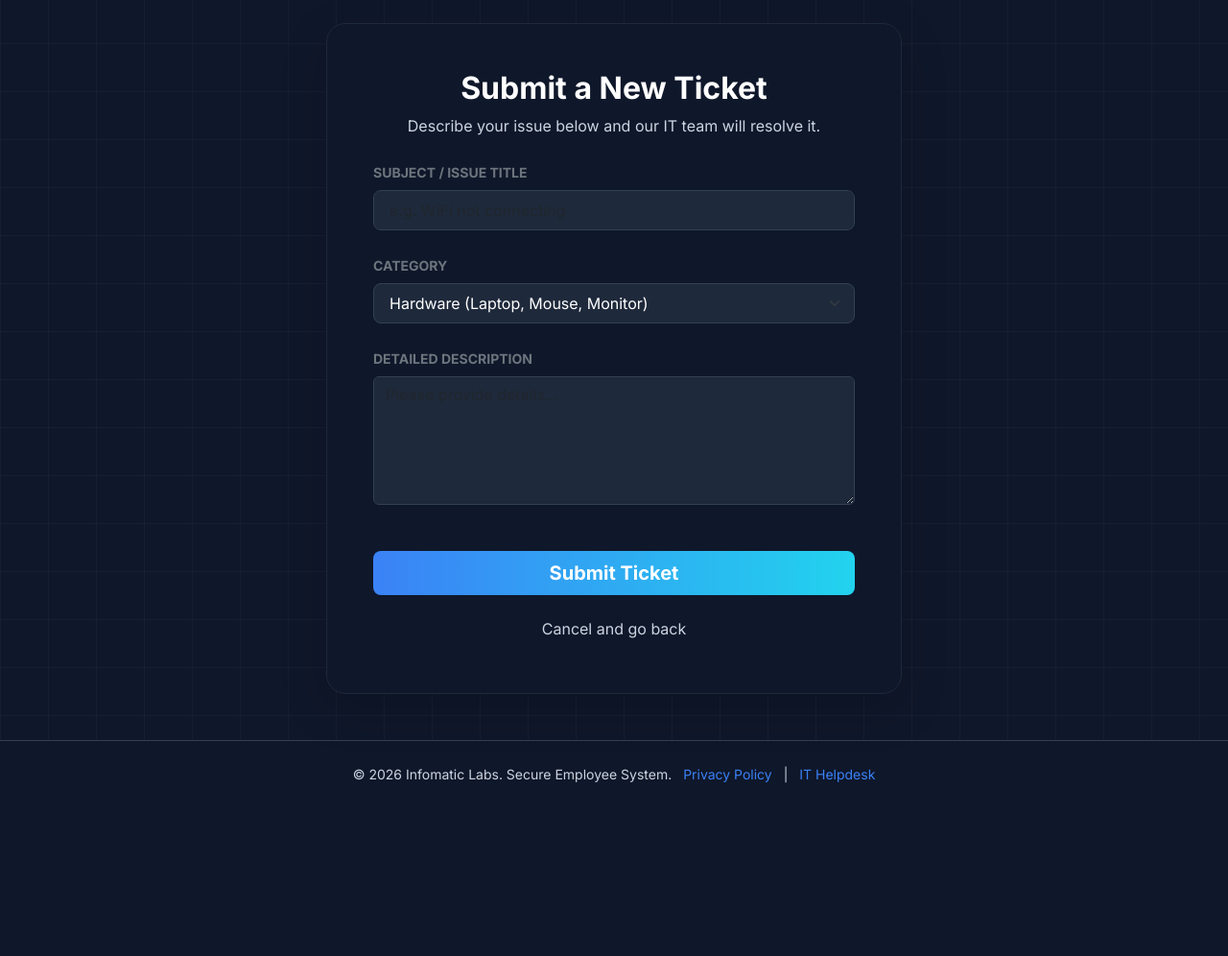
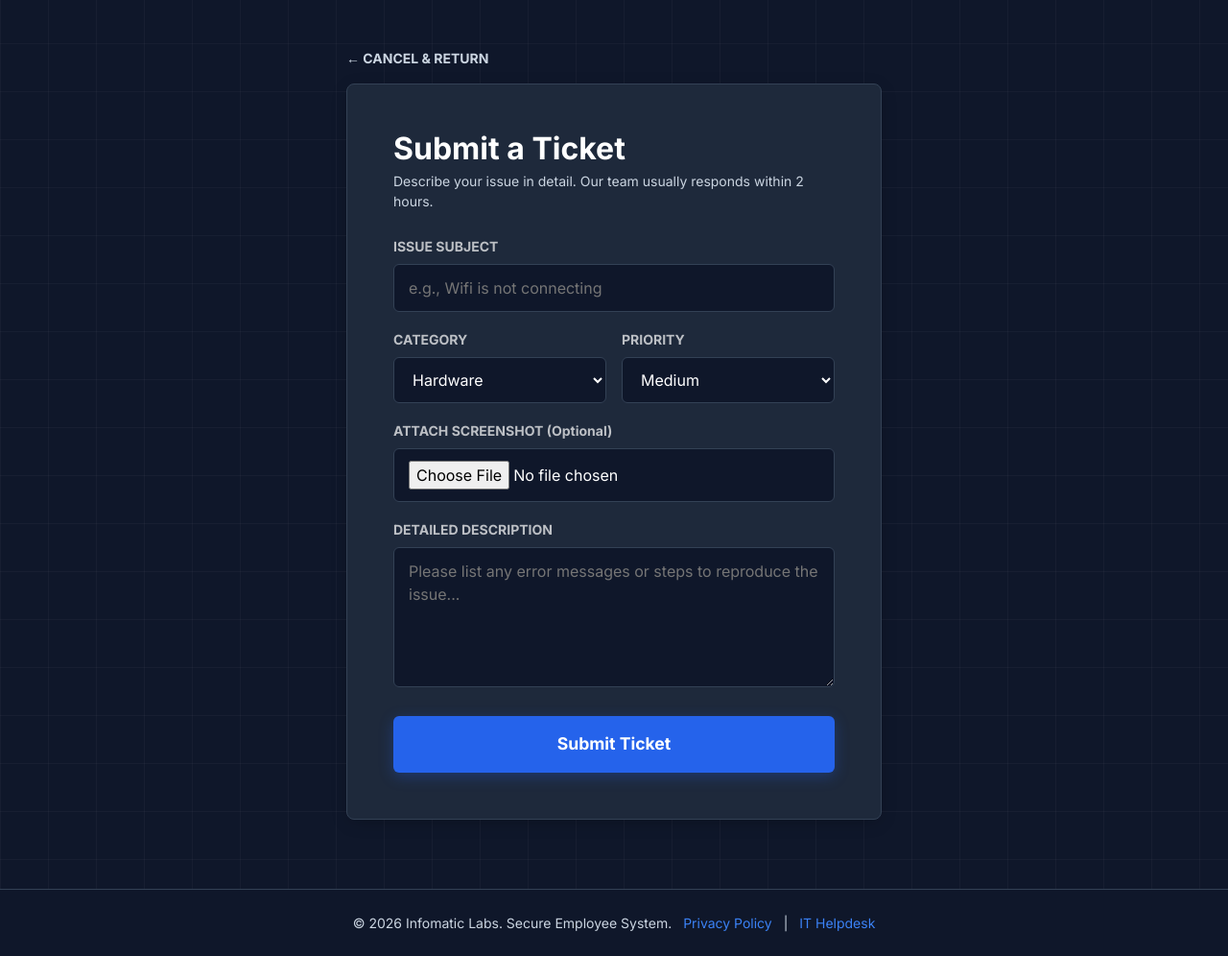
Before and after one commit to pranithamalasala/customer-complaint-manager, a Flask app: page /file-complaint in a window 1280 px wide. Shown: the part 55-1051 px from the top of the page at 96% size. Before the commit the page ends 871 px from the top, so only its background shows below. Run offline with Flask 3, Linux system fonts and the light colour scheme; a user stored in the database is signed in; some libraries are stand-ins or nearby versions.

Commit message:
Added Search Bar, Analytics Charts, and File Attachments

```diff
--- a/app.py
+++ b/app.py
@@ -1,13 +1,23 @@
+import os
 from flask import Flask, render_template, request, redirect, url_for, flash
 from flask_sqlalchemy import SQLAlchemy
 from flask_login import LoginManager, UserMixin, login_user, login_required, logout_user, current_user
 from werkzeug.security import generate_password_hash, check_password_hash
-from datetime import datetime  # <--- Essential for the chat timestamps
+from werkzeug.utils import secure_filename
+from datetime import datetime
 
 app = Flask(__name__)
 app.config['SECRET_KEY'] = 'infomatic_secret_key_123'
 app.config['SQLALCHEMY_DATABASE_URI'] = 'sqlite:///ccms.db'
 app.config['SQLALCHEMY_TRACK_MODIFICATIONS'] = False
+
+# --- CONFIG FOR FILE UPLOADS ---
+UPLOAD_FOLDER = 'static/uploads'
+ALLOWED_EXTENSIONS = {'png', 'jpg', 'jpeg', 'gif'}
+app.config['UPLOAD_FOLDER'] = UPLOAD_FOLDER
+
+# Ensure upload directory exists
+os.makedirs(UPLOAD_FOLDER, exist_ok=True)
 
 db = SQLAlchemy(app)
 login_manager = LoginManager()
@@ -20,8 +30,7 @@ class User(UserMixin, db.Model):
     username = db.Column(db.String(150), unique=True, nullable=False)
     password = db.Column(db.String(150), nullable=False)
     is_admin = db.Column(db.Boolean, default=False)
-    # Relationship to access comments written by this user
-    # (Defined via backref in Comment, but accessible here)
+    # Relations defined via backrefs in other models
 
 class Complaint(db.Model):
     id = db.Column(db.Integer, primary_key=True)
@@ -30,11 +39,12 @@ class Complaint(db.Model):
     category = db.Column(db.String(50), nullable=False)
     priority = db.Column(db.String(20), default='Low')
     status = db.Column(db.String(20), default='Pending')
+
+    # NEW: File Attachment Column
+    image_file = db.Column(db.String(100), nullable=True)
+
     user_id = db.Column(db.Integer, db.ForeignKey('user.id'), nullable=False)
-
-    # Linked comments
     comments = db.relationship('Comment', backref='complaint', lazy=True)
-    # Linked user who created it
     user = db.relationship('User', backref='complaints')
 
 class Comment(db.Model):
@@ -43,18 +53,18 @@ class Comment(db.Model):
     timestamp = db.Column(db.DateTime, default=datetime.utcnow)
     user_id = db.Column(db.Integer, db.ForeignKey('user.id'), nullable=False)
     complaint_id = db.Column(db.Integer, db.ForeignKey('complaint.id'), nullable=False)
-
-    # Link to user who wrote the comment
     user = db.relationship('User', backref='comments')
 
 @login_manager.user_loader
 def load_user(user_id):
     return User.query.get(int(user_id))
 
+def allowed_file(filename):
+    return '.' in filename and filename.rsplit('.', 1)[1].lower() in ALLOWED_EXTENSIONS
+
 def create_admin():
     with app.app_context():
         db.create_all()
-        # Admin Account: Omkar
         if not User.query.filter_by(username='Omkar').first():
             hashed_pw = generate_password_hash('boss123', method='pbkdf2:sha256')
             admin = User(username='Omkar', password=hashed_pw, is_admin=True)
@@ -67,9 +77,7 @@ def create_admin():
 @app.route('/')
 def home():
     if current_user.is_authenticated:
-        if current_user.is_admin:
-            return redirect(url_for('admin_dashboard'))
-        return redirect(url_for('dashboard'))
+        return redirect(url_for('admin_dashboard') if current_user.is_admin else url_for('dashboard'))
     return redirect(url_for('login'))
 
 @app.route('/login', methods=['GET', 'POST'])
@@ -78,15 +86,11 @@ def login():
         username = request.form.get('username')
         password = request.form.get('password')
         user = User.query.filter_by(username=username).first()
-
         if user and check_password_hash(user.password, password):
             login_user(user)
-            if user.is_admin:
-                return redirect(url_for('admin_dashboard'))
-            return redirect(url_for('dashboard'))
+            return redirect(url_for('admin_dashboard') if user.is_admin else url_for('dashboard'))
         else:
-            flash('Invalid credentials. Please try again.', 'danger')
-
+            flash('Invalid credentials.', 'danger')
     return render_template('login.html')
 
 @app.route('/register', methods=['GET', 'POST'])
@@ -94,50 +98,59 @@ def register():
     if request.method == 'POST':
         username = request.form.get('username')
         password = request.form.get('password')
-
         if User.query.filter_by(username=username).first():
             flash('Username already exists.', 'warning')
             return redirect(url_for('register'))
-
         hashed_pw = generate_password_hash(password, method='pbkdf2:sha256')
         new_user = User(username=username, password=hashed_pw, is_admin=False)
         db.session.add(new_user)
         db.session.commit()
         login_user(new_user)
         return redirect(url_for('dashboard'))
-
     return render_template('register.html')
 
 @app.route('/dashboard')
 @login_required
 def dashboard():
-    if current_user.is_admin:
-        return redirect(url_for('admin_dashboard'))
-
+    if current_user.is_admin: return redirect(url_for('admin_dashboard'))
     my_complaints = Complaint.query.filter_by(user_id=current_user.id).all()
-
-    # Stats
     total = len(my_complaints)
     resolved = sum(1 for c in my_complaints if c.status == 'Resolved')
     pending = total - resolved
-
     return render_template('dashboard.html', complaints=my_complaints, total=total, resolved=resolved, pending=pending)
 
 @app.route('/admin')
 @login_required
 def admin_dashboard():
-    if not current_user.is_admin:
-        return redirect(url_for('dashboard'))
+    if not current_user.is_admin: return redirect(url_for('dashboard'))
 
-    all_complaints = Complaint.query.all()
+    # 1. SEARCH LOGIC
+    query = request.args.get('q')
+    if query:
+        # Filter by Subject OR Category OR Username
+        all_complaints = Complaint.query.join(User).filter(
+            (Complaint.subject.contains(query)) |
+            (Complaint.category.contains(query)) |
+            (User.username.contains(query))
+        ).all()
+    else:
+        all_complaints = Complaint.query.all()
 
-    # Stats
+    # 2. STATS LOGIC
     total = len(all_complaints)
     resolved = sum(1 for c in all_complaints if c.status == 'Resolved')
     pending = total - resolved
     high_priority = sum(1 for c in all_complaints if c.priority == 'High')
 
-    return render_template('admin_dashboard.html', complaints=all_complaints, total=total, resolved=resolved, pending=pending, high_priority=high_priority)
+    # 3. CHART DATA LOGIC (Counting Categories for the Pie Chart)
+    # We create a dictionary like {'Hardware': 2, 'Software': 5}
+    categories = [c.category for c in all_complaints]
+    category_counts = {x: categories.count(x) for x in set(categories)}
+
+    return render_template('admin_dashboard.html',
+                           complaints=all_complaints,
+                           total=total, resolved=resolved, pending=pending, high_priority=high_priority,
+                           category_counts=category_counts) # Pass data to chart
 
 @app.route('/file-complaint', methods=['GET', 'POST'])
 @login_required
@@ -148,44 +161,49 @@ def file_complaint():
         priority = request.form.get('priority')
         description = request.form.get('description')
 
-        new_complaint = Complaint(user_id=current_user.id, subject=subject, category=category, priority=priority, description=description)
+        # 4. FILE UPLOAD LOGIC
+        image_filename = None
+        if 'file' in request.files:
+            file = request.files['file']
+            if file and allowed_file(file.filename):
+                filename = secure_filename(file.filename)
+                # Save with unique timestamp to prevent overwrites
+                timestamped_name = f"{datetime.now().strftime('%Y%m%d%H%M%S')}_{filename}"
+                file.save(os.path.join(app.config['UPLOAD_FOLDER'], timestamped_name))
+                image_filename = timestamped_name
+
+        # FUTURE AI HOOK: predicted_priority = ai_model.predict(description)
+
+        new_complaint = Complaint(user_id=current_user.id, subject=subject, category=category,
+                                  priority=priority, description=description, image_file=image_filename)
         db.session.add(new_complaint)
         db.session.commit()
         return redirect(url_for('dashboard'))
 
     return render_template('file_complaint.html')
 
-# --- NEW: TICKET DETAIL & CHAT ROUTE ---
 @app.route('/ticket/<int:id>', methods=['GET', 'POST'])
 @login_required
 def ticket_detail(id):
     complaint = Complaint.query.get_or_404(id)
-
-    # Handle New Comment
     if request.method == 'POST':
         content = request.form.get('content')
         if content:
             new_comment = Comment(content=content, user_id=current_user.id, complaint_id=complaint.id)
             db.session.add(new_comment)
             db.session.commit()
-            flash('Reply posted successfully!', 'success')
+            flash('Reply posted!', 'success')
             return redirect(url_for('ticket_detail', id=id))
-
     return render_template('ticket_detail.html', complaint=complaint)
 
-# --- UPDATED: RESOLVE ROUTE (Redirects to detail view now) ---
 @app.route('/resolve/<int:id>')
 @login_required
 def resolve_complaint(id):
-    if not current_user.is_admin:
-        return redirect(url_for('dashboard'))
-
+    if not current_user.is_admin: return redirect(url_for('dashboard'))
     complaint = Complaint.query.get_or_404(id)
     complaint.status = 'Resolved'
     db.session.commit()
-    flash('Ticket marked as Resolved!', 'success')
-
-    # Redirect back to the Ticket Detail page so they see the update
+    flash('Resolved!', 'success')
     return redirect(url_for('ticket_detail', id=id))
 
 @app.route('/logout')
--- a/templates/file_complaint.html
+++ b/templates/file_complaint.html
@@ -1,53 +1,59 @@
 {% extends "base.html" %}
 
 {% block content %}
-<div class="container d-flex justify-content-center align-items-center" style="min-height: 85vh;">
+<div class="d-flex justify-content-center align-items-center min-vh-75 py-4">
+    <div class="col-12 col-md-8 col-lg-6">
 
-    <div class="card shadow-lg" style="width: 100%; max-width: 600px; background-color: #0F172A; border: 1px solid #1E293B; border-radius: 20px;">
-        <div class="card-body p-5">
+        <a href="{{ url_for('dashboard') }}" class="text-decoration-none text-muted small fw-bold mb-3 d-inline-block">
+            &larr; CANCEL & RETURN
+        </a>
 
-            <div class="text-center mb-4">
-                <h2 class="fw-bold text-white">Submit a New Ticket</h2>
-                <p class="text-muted">Describe your issue below and our IT team will resolve it.</p>
-            </div>
+        <div class="card-pro p-4 p-md-5">
+            <h2 class="text-white fw-bold mb-1">Submit a Ticket</h2>
+            <p class="text-muted small mb-4">Describe your issue in detail. Our team usually responds within 2 hours.</p>
 
-            <form method="POST">
+            <form method="POST" enctype="multipart/form-data">
 
-                <div class="mb-4">
-                    <label class="form-label text-secondary small text-uppercase fw-bold">Subject / Issue Title</label>
-                    <input type="text" name="subject" class="form-control form-control-lg"
-                           placeholder="e.g. WiFi not connecting"
-                           style="background-color: #1E293B; border: 1px solid #334155; color: white; font-size: 1rem;" required>
+                <div class="mb-3">
+                    <label class="text-white small fw-bold mb-2" style="opacity: 0.7;">ISSUE SUBJECT</label>
+                    <input type="text" name="subject" class="form-control-pro w-100" placeholder="e.g., Wifi is not connecting" required>
+                </div>
+
+                <div class="row g-3 mb-3">
+                    <div class="col-6">
+                        <label class="text-white small fw-bold mb-2" style="opacity: 0.7;">CATEGORY</label>
+                        <select name="category" class="form-control-pro w-100" style="cursor: pointer;">
+                            <option value="Hardware">Hardware</option>
+                            <option value="Software">Software</option>
+                            <option value="Network">Network / Wifi</option>
+                            <option value="Account">Account Access</option>
+                            <option value="Other">Other</option>
+                        </select>
+                    </div>
+                    <div class="col-6">
+                        <label class="text-white small fw-bold mb-2" style="opacity: 0.7;">PRIORITY</label>
+                        <select name="priority" class="form-control-pro w-100" style="cursor: pointer;">
+                            <option value="Low">Low</option>
+                            <option value="Medium" selected>Medium</option>
+                            <option value="High" style="color: #ef4444; font-weight: bold;">High - Emergency</option>
+                        </select>
+                    </div>
+                </div>
+
+                <div class="mb-3">
+                    <label class="text-white small fw-bold mb-2" style="opacity: 0.7;">ATTACH SCREENSHOT (Optional)</label>
+                    <input type="file" name="file" class="form-control-pro w-100" accept="image/*">
                 </div>
 
                 <div class="mb-4">
-                    <label class="form-label text-secondary small text-uppercase fw-bold">Category</label>
-                    <select name="category" class="form-select form-select-lg"
-                            style="background-color: #1E293B; border: 1px solid #334155; color: white; font-size: 1rem;">
-                        <option value="Hardware">Hardware (Laptop, Mouse, Monitor)</option>
-                        <option value="Software">Software (VS Code, Python, Installation)</option>
-                        <option value="Network">Network / WiFi</option>
-                        <option value="Account">Account / Password Reset</option>
-                        <option value="Other">Other</option>
-                    </select>
+                    <label class="text-white small fw-bold mb-2" style="opacity: 0.7;">DETAILED DESCRIPTION</label>
+                    <textarea name="description" class="form-control-pro w-100" rows="5" placeholder="Please list any error messages or steps to reproduce the issue..." required></textarea>
                 </div>
 
-                <div class="mb-5">
-                    <label class="form-label text-secondary small text-uppercase fw-bold">Detailed Description</label>
-                    <textarea name="description" rows="5" class="form-control"
-                              placeholder="Please provide details..."
-                              style="background-color: #1E293B; border: 1px solid #334155; color: white; font-size: 1rem;" required></textarea>
-                </div>
-
-                <div class="d-grid gap-3">
-                    <button type="submit" class="btn btn-lg fw-bold"
-                            style="background: linear-gradient(90deg, #3B82F6, #22D3EE); color: white; border: none;">
-                        Submit Ticket
-                    </button>
-                    <a href="{{ url_for('dashboard') }}" class="btn btn-link text-muted" style="text-decoration: none;">
-                        Cancel and go back
-                    </a>
-                </div>
+                <button type="submit" class="btn w-100 py-3 fw-bold text-white"
+                        style="background-color: #2563eb; border: none; border-radius: 6px; font-size: 1.1rem; box-shadow: 0 4px 15px rgba(37, 99, 235, 0.3);">
+                    Submit Ticket
+                </button>
 
             </form>
         </div>
```
Also changed, not shown: templates/admin_dashboard.html (+66 -46 lines), templates/ticket_detail.html (+13 -2 lines).
